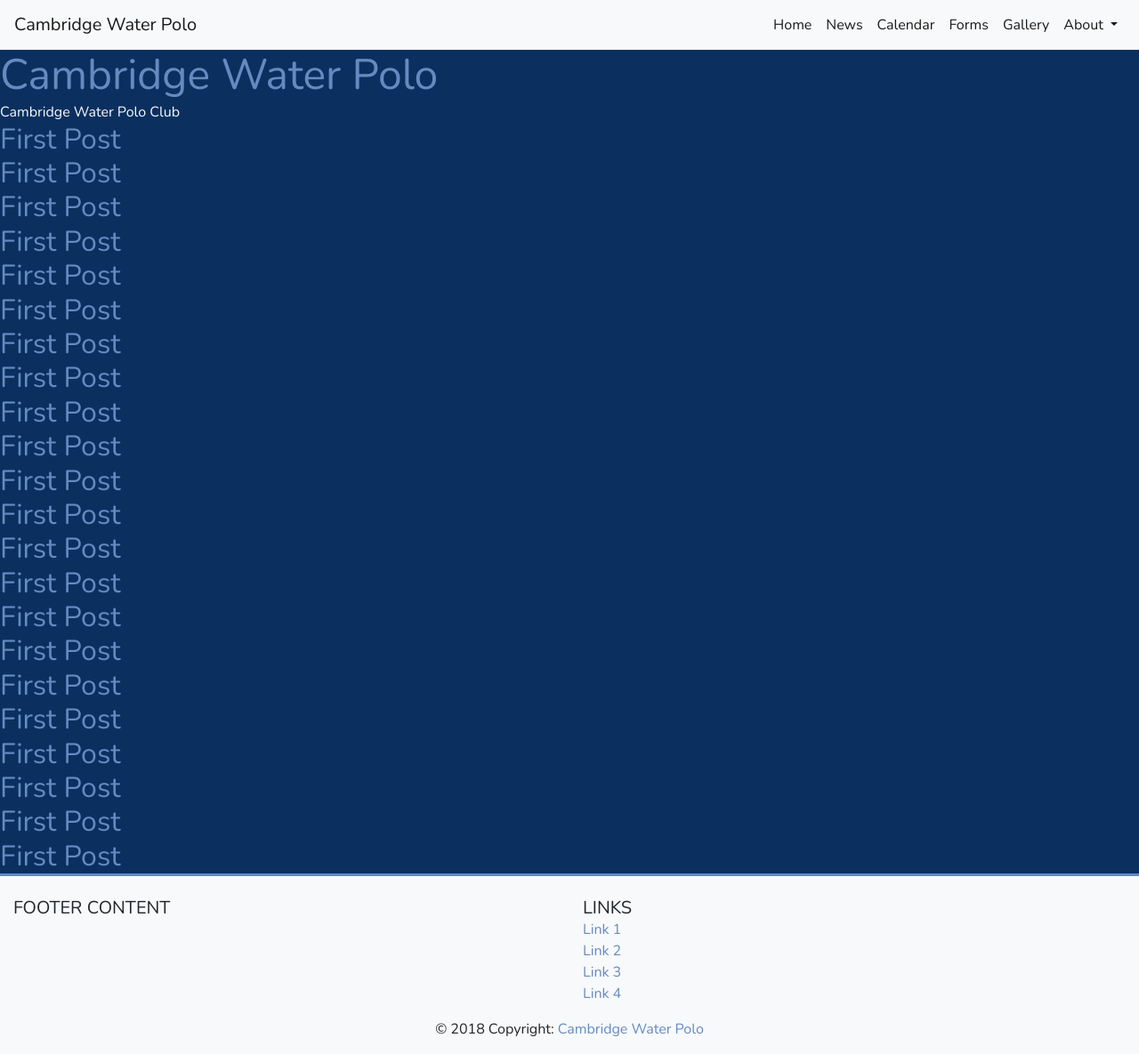
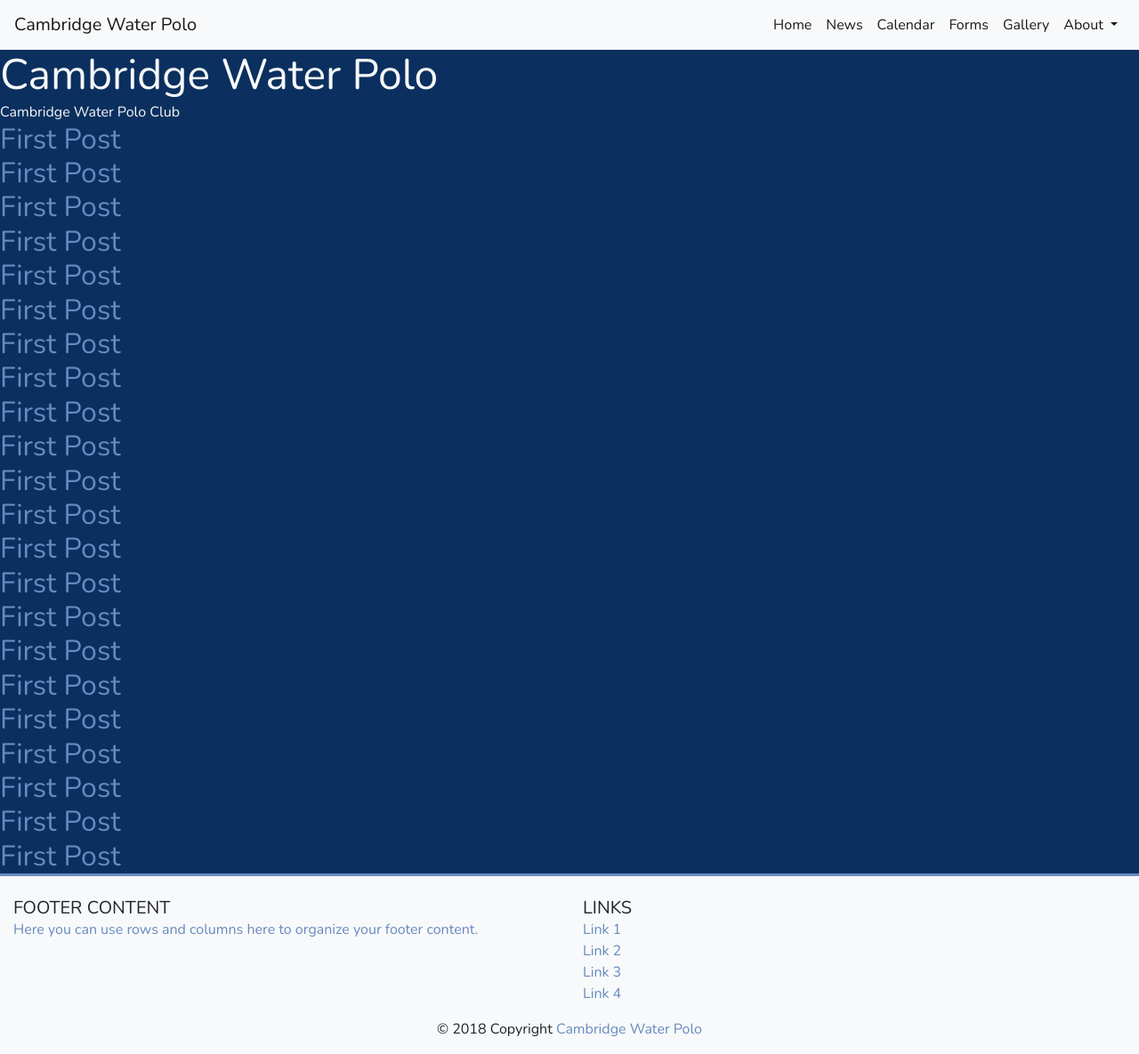
Before and after one commit to cambridge-water-polo/cambridge-water-polo.github.io, a Jekyll site: the page built from index.html, in a window 1280 px wide and 1185 px high. Shown: the whole window at 89% size. Built offline with Jekyll 4.4.1, drawn with Linux system fonts in a browser that asks for light colours.

Commit message:
update website

```diff
--- a/_includes/footer.html
+++ b/_includes/footer.html
@@ -1,5 +1,5 @@
 
-<footer class="page-footer font-small blue pt-4">
+<footer class="page-footer font-small bg-light pt-4">
 
     <div class="container-fluid text-center text-md-left">
         <div class="row">
@@ -30,8 +30,8 @@
     </div>
 
     <div class="footer-copyright py-3 text-center">
-        © 2018 Copyright:
-        <a href=#> Cambridge Water Polo </a>
+        © 2018 Copyright
+        <a href="/"> Cambridge Water Polo </a>
     </div>
 
 </footer>
--- a/assets/css/2-basics/_body-elements.sass
+++ b/assets/css/2-basics/_body-elements.sass
@@ -17,7 +17,7 @@ h1, h2, h3, h4, h5, h6
 h1
   font-size: 48px
   font-family: $font-heading
-  color: $theme-primary
+  color: $theme-secondary
 
 h2, h3, h4, h5, h6
   font-family: $font-body
--- a/assets/css/3-sections/_footer.sass
+++ b/assets/css/3-sections/_footer.sass
@@ -1,3 +1,5 @@
 footer
-  background-color: $theme-secondary
   border-top: 3px solid $theme-primary
+
+  p
+    color: $theme-primary
--- a/assets/css/main.css
+++ b/assets/css/main.css
@@ -18,7 +18,7 @@ h1, h2, h3, h4, h5, h6 {
 h1 {
   font-size: 48px;
   font-family: "Nunito";
-  color: #668AC0; }
+  color: #F7F9FA; }
 
 h2, h3, h4, h5, h6 {
   font-family: "Nunito"; }
@@ -52,7 +52,8 @@ table {
     padding: 10px; }
 
 footer {
-  background-color: #F7F9FA;
   border-top: 3px solid #668AC0; }
+  footer p {
+    color: #668AC0; }
 
 /*# sourceMappingURL=main.css.map */
```
Also changed, not shown: 5 other files.
